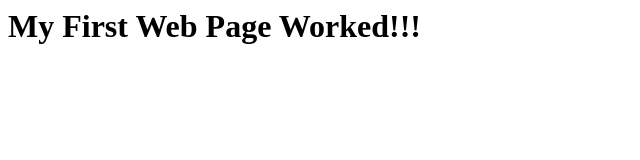
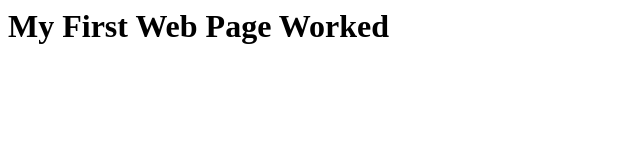
Before and after one commit to stitichlover94/dwdd1600, a plain HTML site: page 01test/index.html in a window 1280 px wide. Shown: the full height of the page, 0-640 px from the left. Drawn offline with Linux system fonts and the light colour scheme.

Commit message:
Add Changes to Title

```diff
--- a/01test/index.html
+++ b/01test/index.html
@@ -2,6 +2,6 @@
     <head>
     </head>
     <body>
-    <h1>My First Web Page Worked!!!</h1>
+    <h1>My First Web Page Worked</h1>
     </body>
 </html>
```
